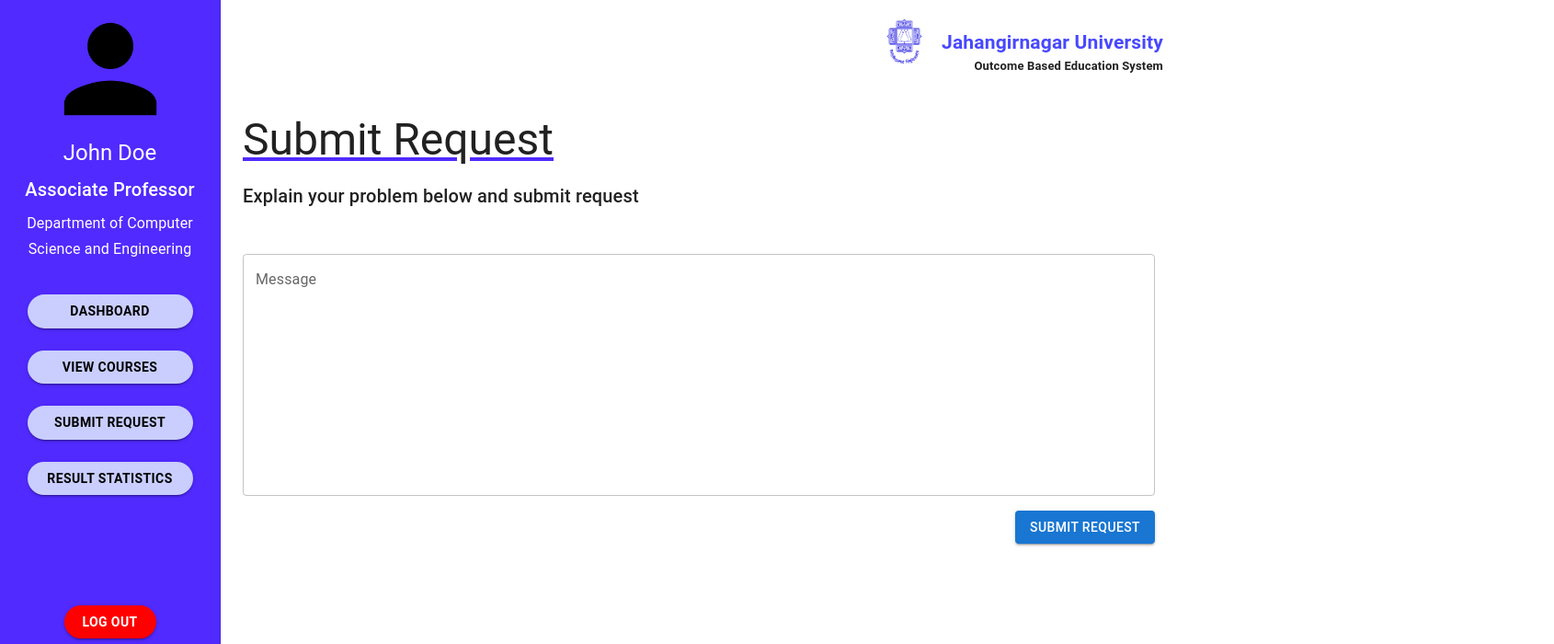
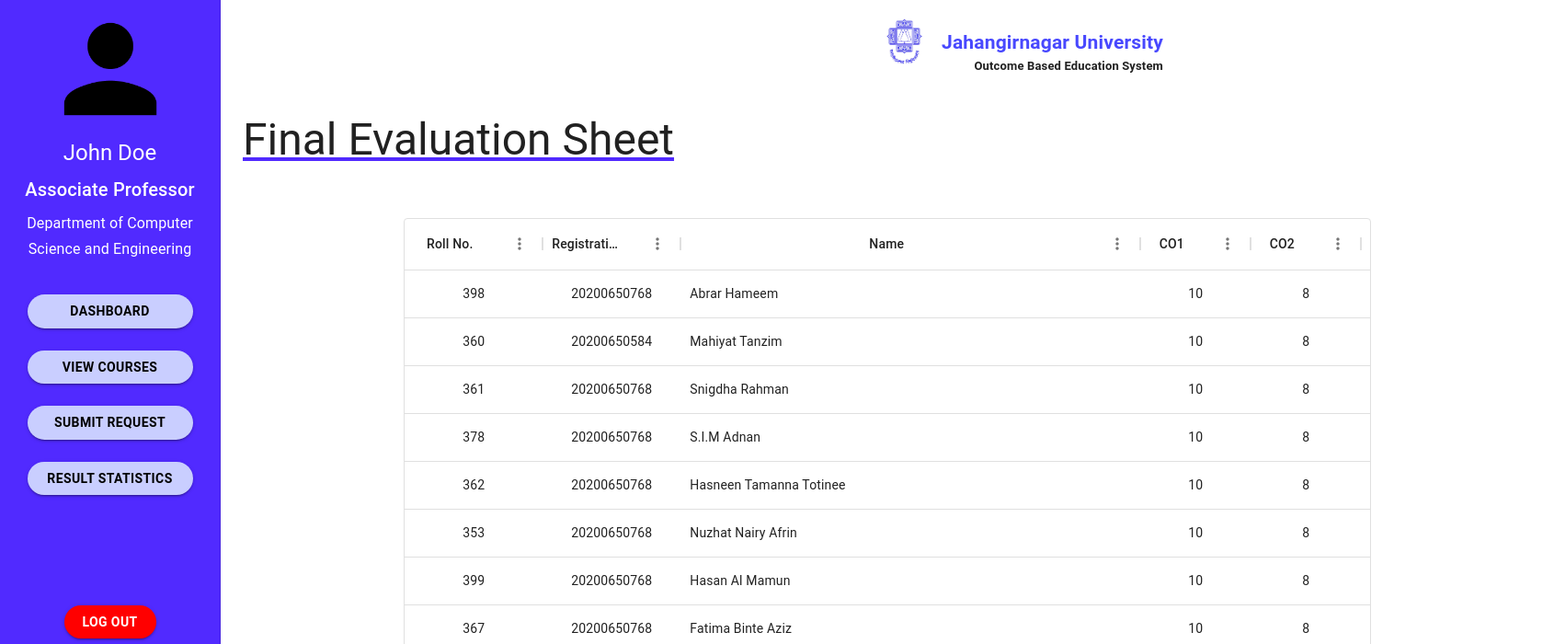
Before and after one commit to Mahiyat/obe-project-backup, a React (Create React App) app in the folder obe-project/: page /submit-request in a window 1280 px wide. Shown: the top 700 px of the page at 92% size, 1690 px wide, since content can reach past the window. Built offline with nearby package versions, Linux system fonts and the light colour scheme.

Commit message:
Created FinalEvaluationSheet

```diff
--- a/obe-project/src/App.jsx
+++ b/obe-project/src/App.jsx
@@ -1,14 +1,18 @@
 import { Outlet } from 'react-router-dom';
 
 import PageTemplate from './COMPONENTS/PageTemplate';
+import FinalEvaluationSheet from './COMPONENTS/FinalEvaluationSheet';
+import './App.css';
 
-import './App.css';
+
 
 function App() {
   return (
     <div className="App">
       <PageTemplate />
-      <Outlet />
+      {/* <Outlet /> */}
+      <FinalEvaluationSheet/>
+
     </div>
   );
 }
--- /dev/null
+++ b/obe-project/src/COMPONENTS/FinalEvaluationSheet.jsx
@@ -0,0 +1,123 @@
+import React from "react";
+import { Box, Typography } from "@mui/material";
+import { DataGrid } from "@mui/x-data-grid";
+
+const columns = [
+  { field: "id", headerName: "Roll No.", width: 150,align : "center",headerAlign:"center" },
+  { field: "registration",  headerName: "Registration No.", width: 150,align : "center",headerAlign:"center" },
+  { field: "name", headerName: "Name", width: 500,headerAlign:"center" },
+  {
+    field: "co1",
+    headerName: "CO1",
+    type: "number",
+    width: 120,
+    editable : true,
+    align : "center",
+    headerAlign:"center",
+  },
+  {
+    field: "co2",
+    headerName: "CO2",
+    type: "number",
+    width: 120,
+    editable : true,
+    align : "center",
+    headerAlign:"center",
+  },
+
+  {
+    field: "co3",
+    headerName: "CO3",
+    type: "number",
+    width: 120,
+    editable : true,
+    align : "center",
+    headerAlign:"center"
+  },
+  {
+    field: "co4",
+    headerName: "CO4",
+    type: "number",
+    width: 120,
+    editable : true,
+    align : "center",
+    headerAlign:"center"
+  },
+  {
+    field: "co5",
+    headerName: "CO5",
+    type: "number",
+    width: 120,
+    editable : true,
+    align : "center",
+    headerAlign:"center"
+  },
+];
+
+const rows = [
+  { id: 398, registration: 20200650768, name: "Abrar Hameem", co1: 10, co2: 8,co3: 8,co4: 9,co5: 7 },
+  { id: 360, registration: 20200650584, name: "Mahiyat Tanzim", co1: 10, co2: 8,co3: 8,co4: 9,co5: 7 },
+  { id: 361, registration: 20200650768, name: "Snigdha Rahman", co1: 10, co2: 8,co3: 8,co4: 9,co5: 7 },
+  { id: 378, registration: 20200650768, name: "S.I.M Adnan", co1: 10, co2: 8,co3: 8,co4: 9,co5: 7 },
+  { id: 362, registration: 20200650768, name: "Hasneen Tamanna Totinee", co1: 10, co2: 8,co3: 8,co4: 9,co5: 7 },
+  { id: 353, registration: 20200650768, name: "Nuzhat Nairy Afrin", co1: 10, co2: 8,co3: 8,co4: 9,co5: 7 },
+  { id: 399, registration: 20200650768, name: "Hasan Al Mamun", co1: 10, co2: 8,co3: 8,co4: 9,co5: 7 },
+  { id: 367, registration: 20200650768, name: "Fatima Binte Aziz", co1: 10, co2: 8,co3: 8,co4: 9,co5: 7 },
+  { id: 401, registration: 20200650768, name: "MD. Rokibul Hasan Shanto", co1: 10, co2: 8,co3: 8,co4: 9,co5: 7 },
+  { id: 384, registration: 20200650768, name: "Taufiq Islam", co1: 10, co2: 8,co3: 8,co4: 9,co5: 7 },
+  { id: 346, registration: 20200650768, name: "Solaimi Hamid", co1: 10, co2: 8,co3: 8,co4: 9,co5: 7 },
+];
+
+export default function FinalEvaluationSheet() {
+  return (
+    <Box
+      sx={{
+        height: 400,
+        display: "flex",
+        flexGrow: "1",
+      }}
+    >
+      <Box
+        component="main"
+        sx={{
+          flexGrow: 1,
+          bgcolor: "background.default",
+          p: 3,
+          position: "relative",
+          top: "25%",
+        }}
+      >
+        <Typography
+          variant="h3"
+          sx={{
+            textAlign: "left",
+            textDecoration: "underline rgb(81, 42, 255)",
+          }}
+          gutterBottom
+        >
+          Final Evaluation Sheet
+        </Typography>
+
+        <Box
+            display={"flex"}
+            justifyContent={"center"}
+            alignContent={"center"}
+            paddingTop={5}
+        >
+          <div style={{ height: "100%", width: "75%", }}>
+            <DataGrid
+              rows={rows}
+              columns={columns}
+              initialState={{
+                pagination: {
+                  paginationModel: { page: 0, pageSize:80 },
+                },
+              }}
+
+            />
+          </div>
+        </Box>
+      </Box>
+    </Box>
+  );
+}
--- a/obe-project/src/COMPONENTS/SubmitRequest.jsx
+++ b/obe-project/src/COMPONENTS/SubmitRequest.jsx
@@ -57,7 +57,14 @@ export default function SubmitRequest() {
           display={"flex"}
           flexDirection={"row-reverse"}
         >
-          <Button variant="contained" color="primary">Submit Request</Button>
+          <Button
+            variant="contained"
+            color="primary"
+            onClick={()=>{
+              alert("Clicked");
+            }}
+          >Submit Request</Button>
+
         </Box>
       </Box>
     </Box>
```
